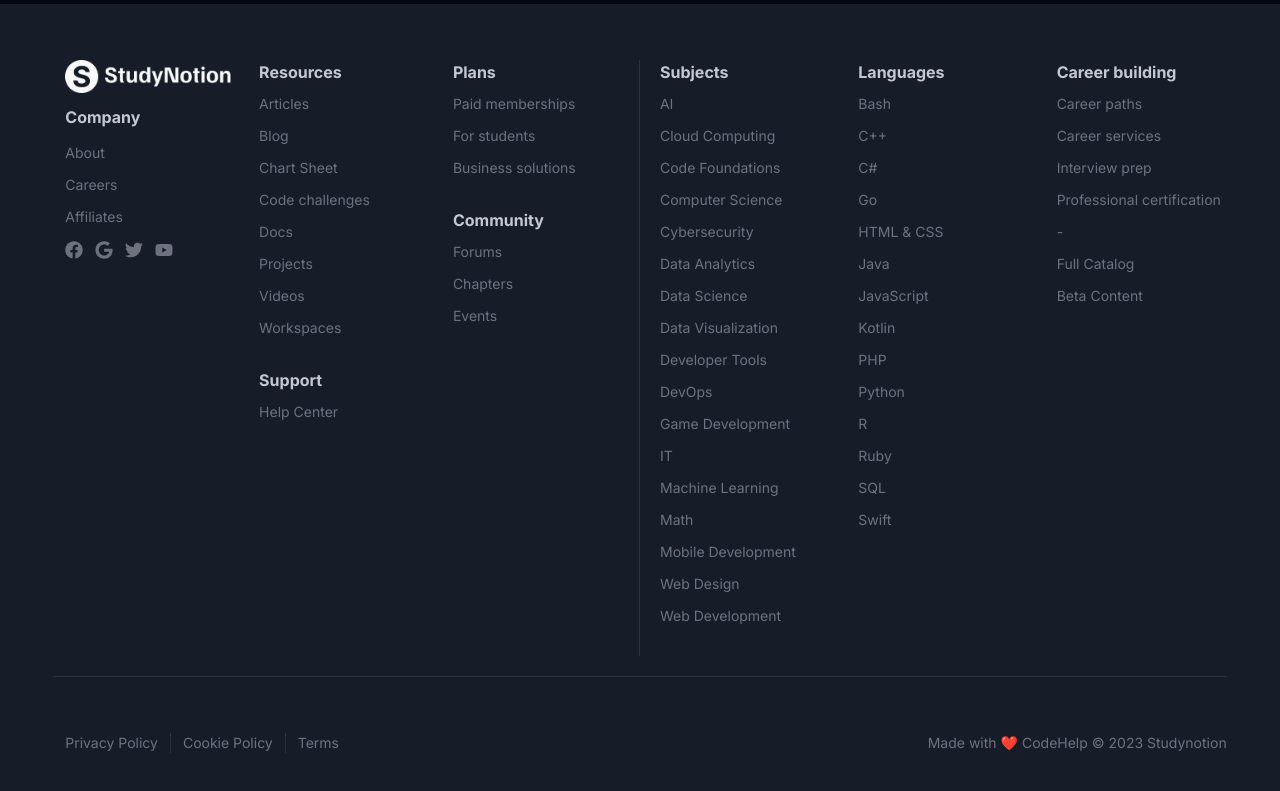
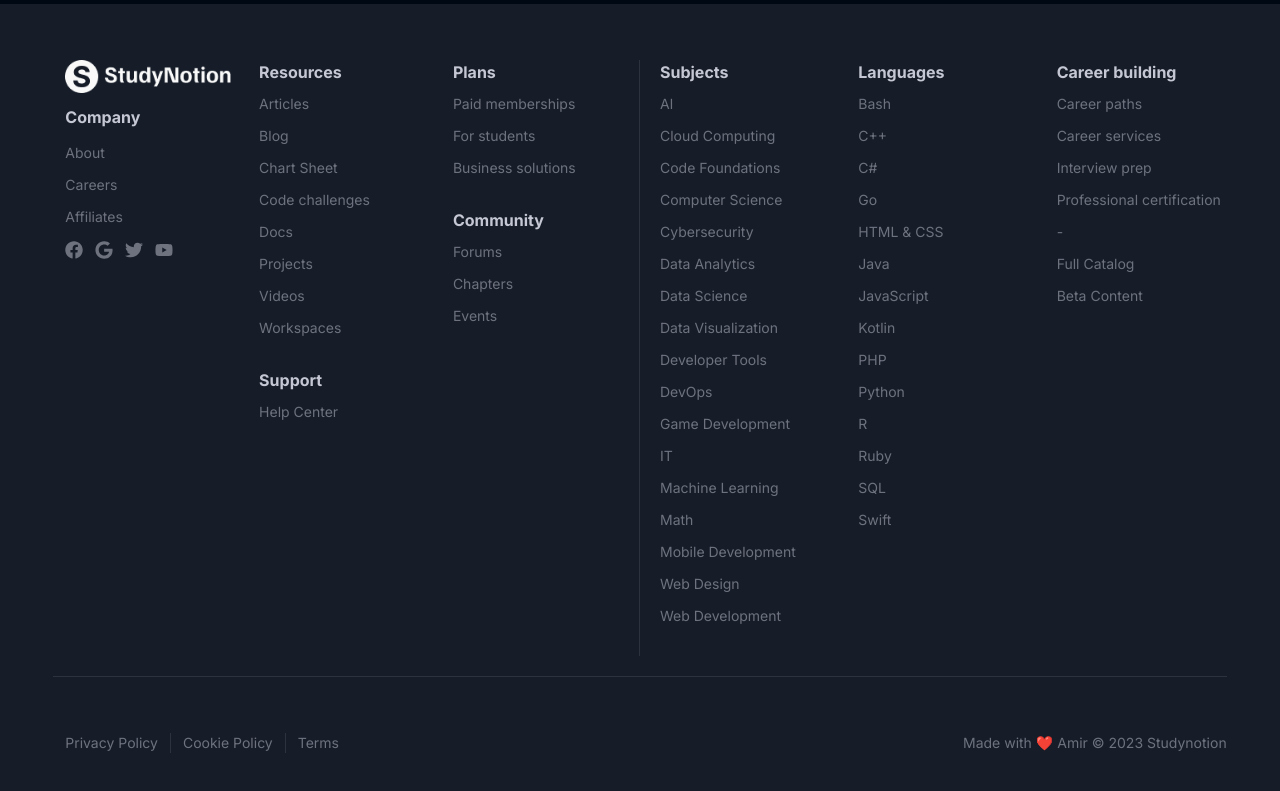
Before and after one commit to Aamir-Manzoor/Study-Notion, a React (Create React App) app: page / in a window 1280 px wide. Shown: the part 4599-5390 px from the top of the page. Built offline with nearby package versions, Linux system fonts and the light colour scheme.

Commit message:
Fixed few issues

```diff
--- a/src/components/common/Footer.jsx
+++ b/src/components/common/Footer.jsx
@@ -2,10 +2,8 @@
 import { FooterLink2 } from "../../data/footer-links";
 import { Link } from "react-router-dom";
 
-// Images
 import Logo from "../../assets/Logo/Logo-Full-Light.png";
 
-// Icons
 import { FaFacebook, FaGoogle, FaTwitter, FaYoutube } from "react-icons/fa";
 
 const BottomFooter = ["Privacy Policy", "Cookie Policy", "Terms"];
@@ -172,7 +170,7 @@
             })}
           </div>
 
-          <div className="text-center">Made with ❤️ CodeHelp © 2023 Studynotion</div>
+          <div className="text-center">Made with ❤️ Amir © 2023 Studynotion</div>
         </div>
       </div>
     </div>
```
